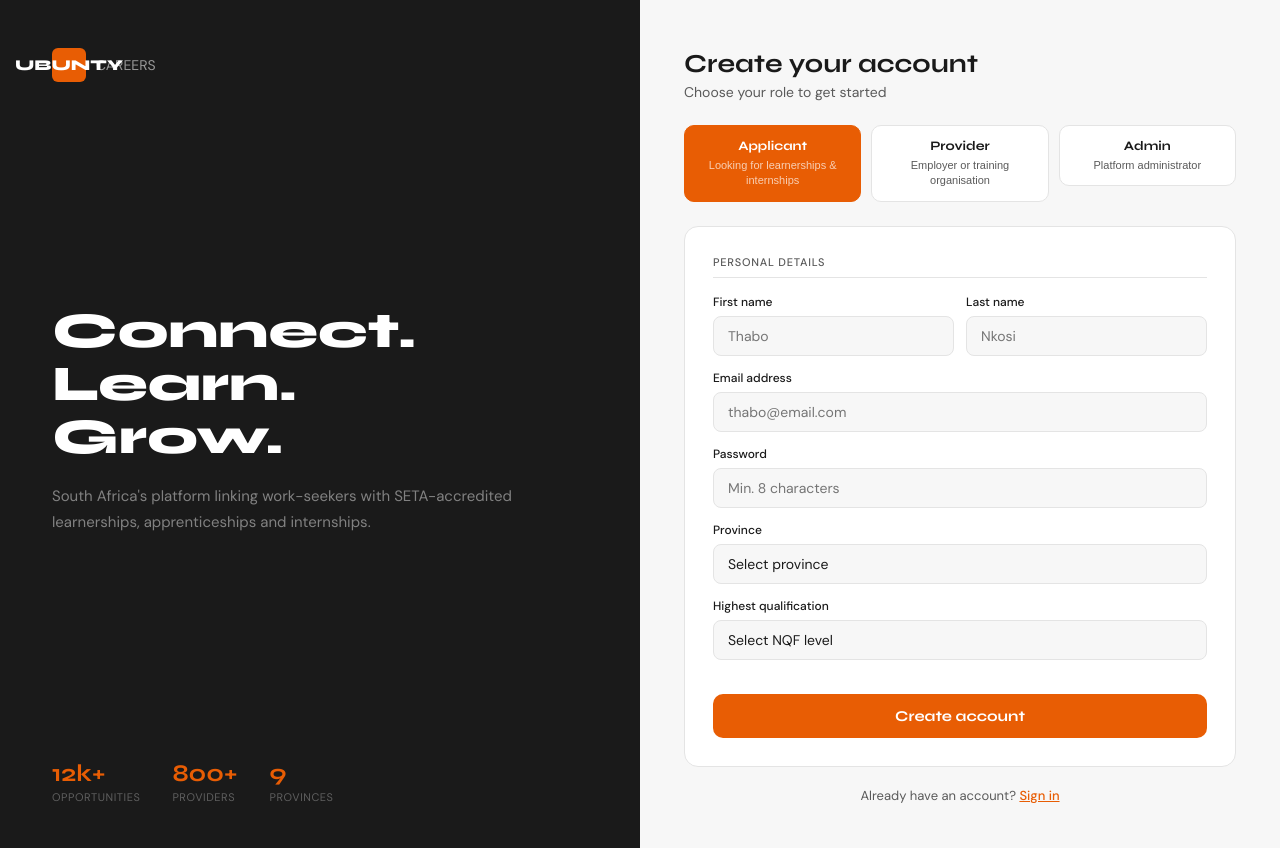
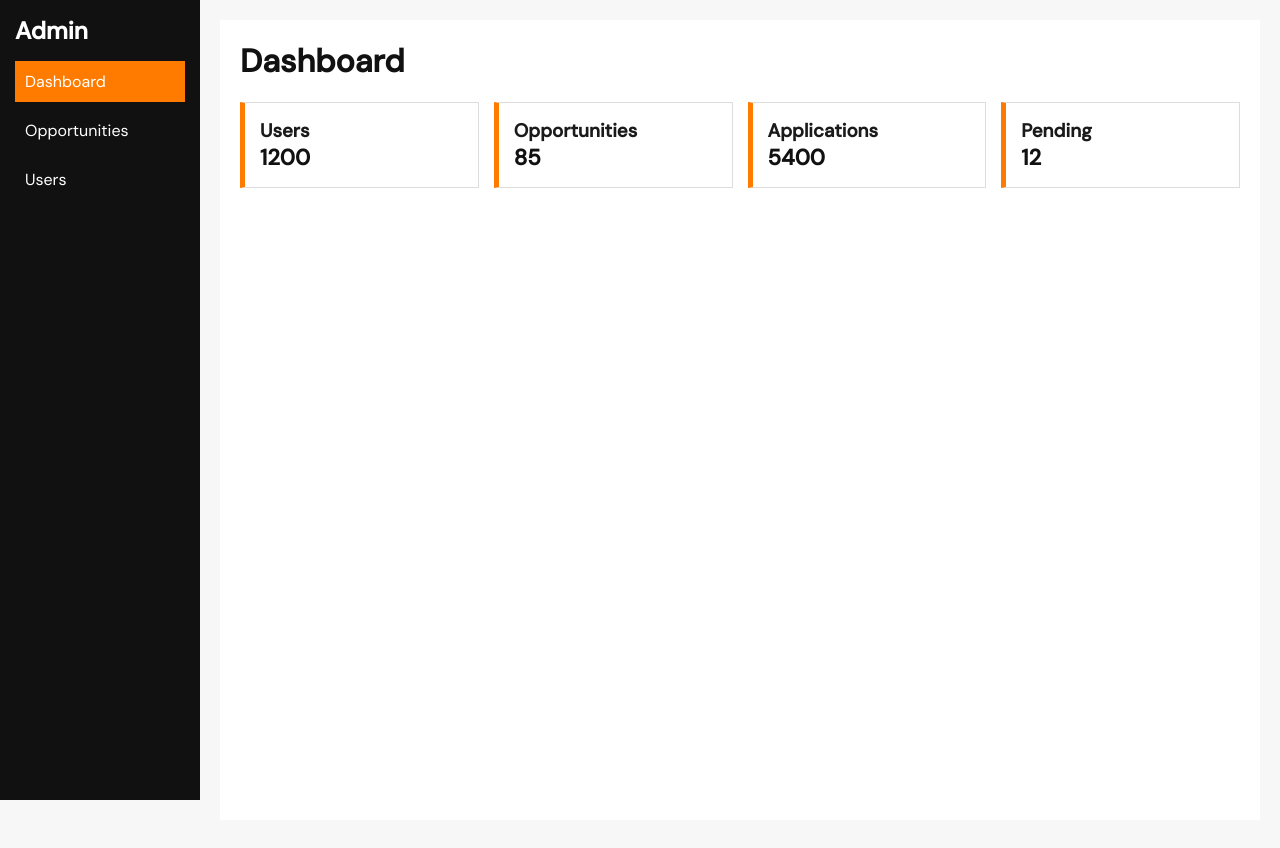
Before and after one commit to dumsMandimo/TSpecProj, a React (Create React App) app in the folder my-app/: page /admin in a window 1280 px wide. Before the commit this address led to /signup. Built offline with nearby package versions, Linux system fonts and the light colour scheme.

Commit message:
Added admin dashboard and basic layout

```diff
--- /dev/null
+++ b/my-app/src/components/adminSidebar.jsx
@@ -0,0 +1,66 @@
+import { Link, useLocation } from "react-router-dom";
+
+export default function Sidebar() {
+  const location = useLocation();
+
+  const isActive = (path) => location.pathname === path;
+
+  return (
+    <div style={styles.sidebar}>
+      <h2 style={styles.title}>Admin</h2>
+
+      <Link
+        style={{
+          ...styles.link,
+          ...(isActive("/admin") && styles.active),
+        }}
+        to="/admin"
+      >
+        Dashboard
+      </Link>
+
+      <Link
+        style={{
+          ...styles.link,
+          ...(isActive("/admin/opportunities") && styles.active),
+        }}
+        to="/admin/opportunities"
+      >
+        Opportunities
+      </Link>
+
+      <Link
+        style={{
+          ...styles.link,
+          ...(isActive("/admin/users") && styles.active),
+        }}
+        to="/admin/users"
+      >
+        Users
+      </Link>
+    </div>
+  );
+}
+
+const styles = {
+  sidebar: {
+    width: "200px",
+    height: "100vh",
+    background: "#111", // black
+    padding: "15px",
+  },
+  title: {
+    color: "#fff",
+    marginBottom: "15px",
+  },
+  link: {
+    display: "block",
+    color: "#fff",
+    textDecoration: "none",
+    padding: "10px",
+    marginBottom: "8px",
+  },
+  active: {
+    background: "#ff7b00", // orange
+  },
+};
--- /dev/null
+++ b/my-app/src/pages/adminDashboard.jsx
@@ -0,0 +1,61 @@
+export default function AdminDashboard() {
+  console.log("ADMIN DASHBOARD RENDERED");
+
+  return (
+    <div style={styles.container}>
+      <h1 style={styles.heading}>Dashboard</h1>
+
+      <div style={styles.cardContainer}>
+        <div style={styles.card}>
+          <h3>Users</h3>
+          <p style={styles.number}>1200</p>
+        </div>
+
+        <div style={styles.card}>
+          <h3>Opportunities</h3>
+          <p style={styles.number}>85</p>
+        </div>
+
+        <div style={styles.card}>
+          <h3>Applications</h3>
+          <p style={styles.number}>5400</p>
+        </div>
+
+        <div style={styles.card}>
+          <h3>Pending</h3>
+          <p style={styles.number}>12</p>
+        </div>
+      </div>
+    </div>
+  );
+}
+
+const styles = {
+  container: {
+    padding: "20px",
+    background: "#fff", // white
+    minHeight: "100vh",
+  },
+  heading: {
+    marginBottom: "20px",
+    color: "#111", // black
+  },
+  cardContainer: {
+    display: "flex",
+    gap: "15px",
+    flexWrap: "wrap",
+  },
+  card: {
+    flex: "1",
+    minWidth: "200px",
+    padding: "15px",
+    background: "#fff",
+    border: "1px solid #ddd",
+    borderLeft: "5px solid #ff7b00", // orange
+  },
+  number: {
+    fontSize: "22px",
+    fontWeight: "bold",
+    color: "#111", // black
+  },
+};
--- /dev/null
+++ b/my-app/src/pages/adminLayout.jsx
@@ -0,0 +1,14 @@
+import Sidebar from "../components/adminSidebar";
+import { Outlet } from "react-router-dom";
+
+export default function AdminLayout() {
+  return (
+    <div style={{ display: "flex" }}>
+      <Sidebar />
+
+      <div style={{ flex: 1, padding: "20px" }}>
+        <Outlet />
+      </div>
+    </div>
+  );
+}
--- a/my-app/src/router/AppRouter.jsx
+++ b/my-app/src/router/AppRouter.jsx
@@ -2,6 +2,9 @@ import { BrowserRouter, Routes, Route, Navigate } from 'react-router-dom';
 import SignupPage from '../pages/signupPage';
 import LoginPage from '../pages/loginPage';
 import ApplicantDashboard from '../components/applicantDashboard/Dashboard';
+import AdminLayout from '../pages/adminLayout';
+import AdminDashboard from '../pages/adminDashboard';
+
 
 export default function AppRouter() {
   return (
@@ -10,6 +13,11 @@ export default function AppRouter() {
         <Route path="/signup"                element={<SignupPage />} />
         <Route path="/login"                 element={<LoginPage />} />
         <Route path="/dashboard/applicant"   element={<ApplicantDashboard />} />
+
+        <Route path="/admin" element={<AdminLayout />}>
+          <Route index element={<AdminDashboard />} />
+        </Route>
+
         <Route path="/"                      element={<Navigate to="/signup" replace />} />
         <Route path="*"                      element={<Navigate to="/signup" replace />} />
       </Routes>
```
Also changed, not shown: 1 other file (tests, documents, lock files or other folders).
